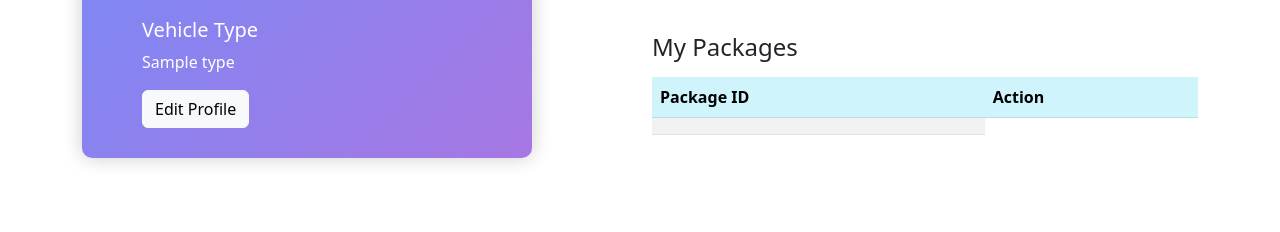
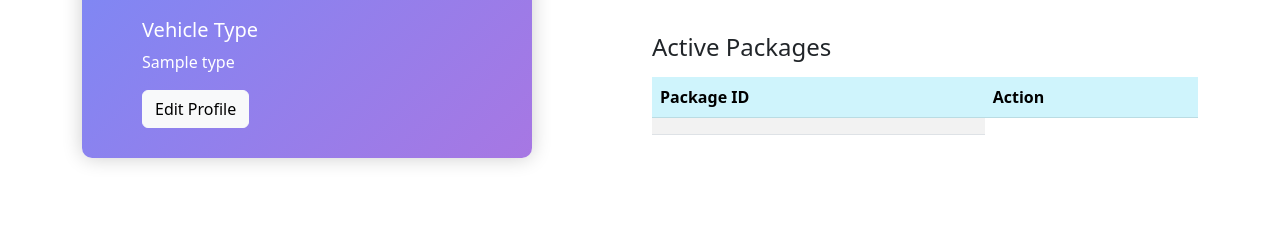
Before and after one commit to SajimRZ/Courier370, a Flask app: template templates/courier_dashboard.html in a window 1280 px wide. Shown: the part 366-598 px from the top of the page. Run offline with Flask 3, Linux system fonts and the light colour scheme; the template is opened without the code that fills it: most values are stand-ins (such as "Sample title", 1, 10 or a date in 2020); some libraries are stand-ins or nearby versions.

Commit message:
table name change

```diff
--- a/templates/courier_dashboard.html
+++ b/templates/courier_dashboard.html
@@ -177,7 +177,7 @@
 
                 <!-- List of Packages that are accepted -->
                 <div class="table-responsive">
-                    <h4 class="mb-3">My Packages</h4>
+                    <h4 class="mb-3">Active Packages</h4>
                     <table class="table table-striped table-hover" id="myPackages">
                         <thead class="table-info">
                             <tr>
```
